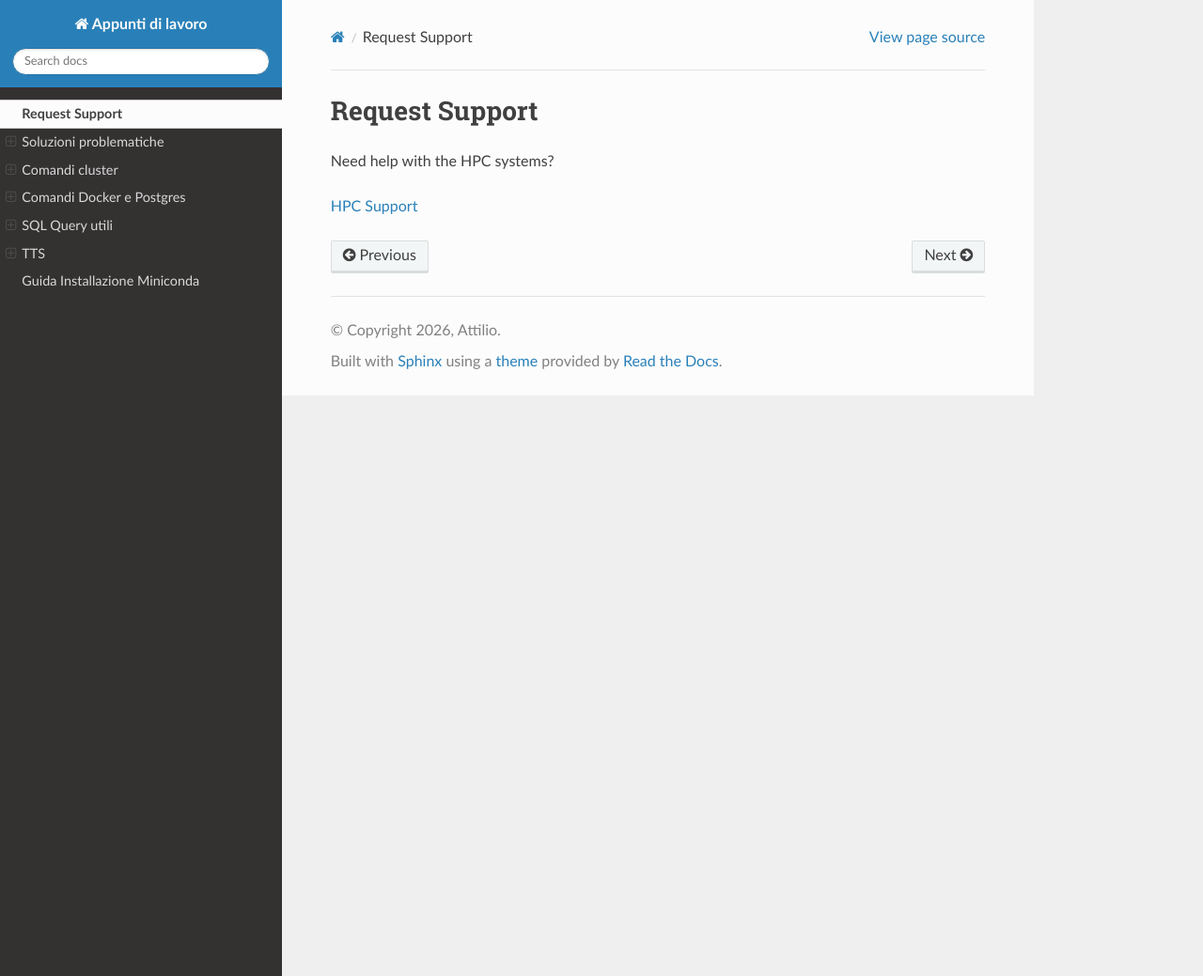
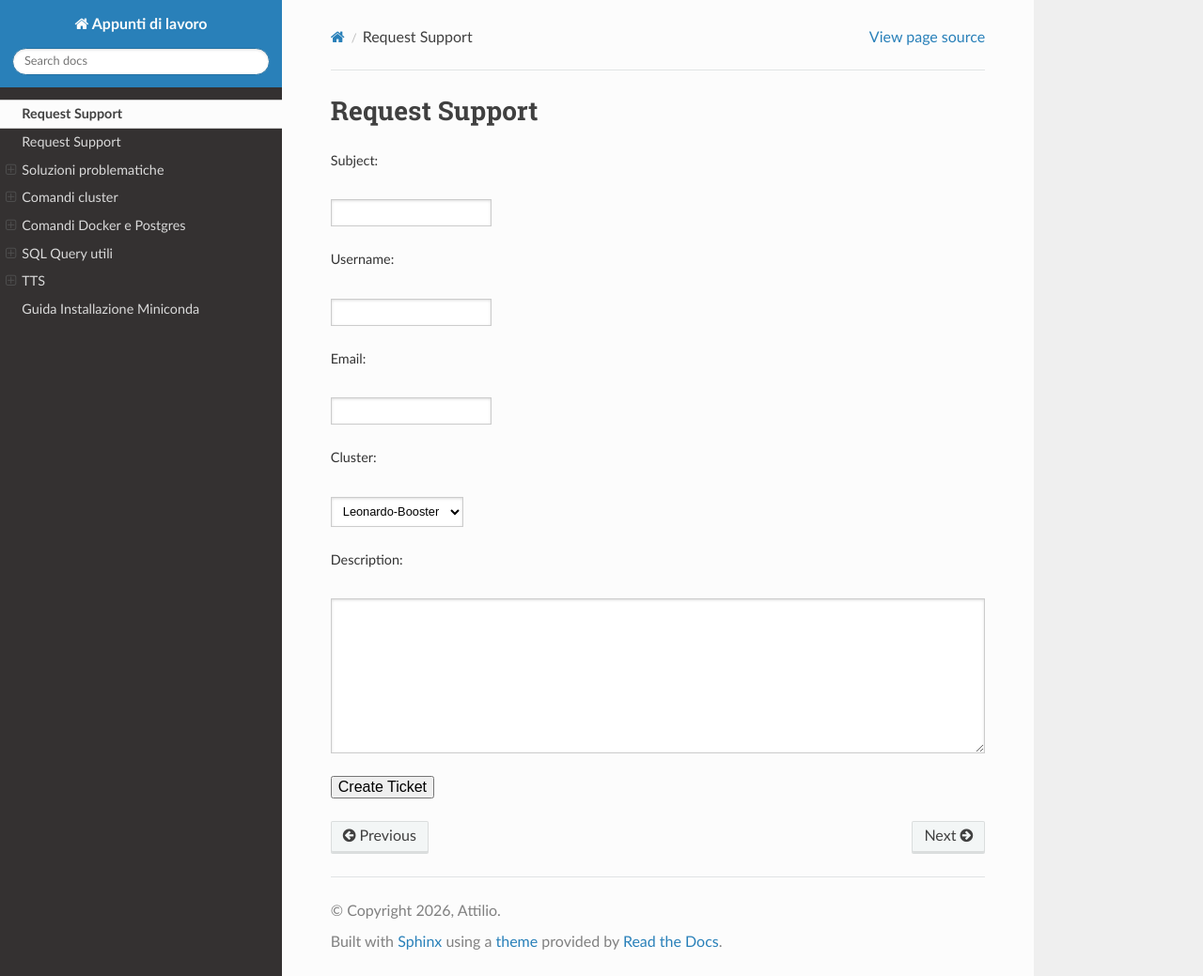
Before and after one commit to Plraska707/appunti_di_lavoro, a Sphinx documentation site: the page built from docs/source/support.md, in a window 1280 px wide and 1039 px high. Shown: the whole window at 94% size. Built offline with Sphinx 7.4.7 and the Read the Docs theme 3.1.0, drawn with Linux system fonts in a browser that asks for light colours.

Commit message:
nuova pagina supporto

```diff
--- a/docs/source/index.rst
+++ b/docs/source/index.rst
@@ -11,6 +11,7 @@ Contents
 .. toctree::
 
    support
+   support_simple
    soluzioni_problematiche
    comandi_cluster
    comandi_docker_postgres
--- a/docs/source/support.md
+++ b/docs/source/support.md
@@ -1,5 +1,42 @@
 # Request Support
 
-Need help with the HPC systems?
+<form action="https://your-flask-server/submitubject</label><br>
+<input type="text" name="subject" required>
+</p>
 
-[HPC Support](http://192.168.137.112:5000/)
+<p>
+<label>Subject:</label><br>
+<input type="text" name="subject" required>
+</p>
+
+<p>
+<label>Username:</label><br>
+<input type="text" name="username">
+</p>
+
+<p>
+<label>Email:</label><br>
+<input type="email" name="email" required>
+</p>
+
+<p>
+<label>Cluster:</label><br>
+<select name="cluster">
+<option value="Leonardo-Booster">Leonardo-Booster</option>
+<option value="Leonardo-DCGP">Leonardo-DCGP</option>
+<option value="G100">G100</option>
+<option value=Pitagora">Pitagora</option>
+</select>
+</p>
+
+<p>
+<label>Description:</label><br>
+<textarea name="description" rows="10" cols="60" required></textarea>
+</p>
+
+<p>
+<button type="submit">Create Ticket</button>
+</p>
+
+
+</form>
```
Also changed, not shown: docs/source/support_simple.md (added, +5 -0 lines).
